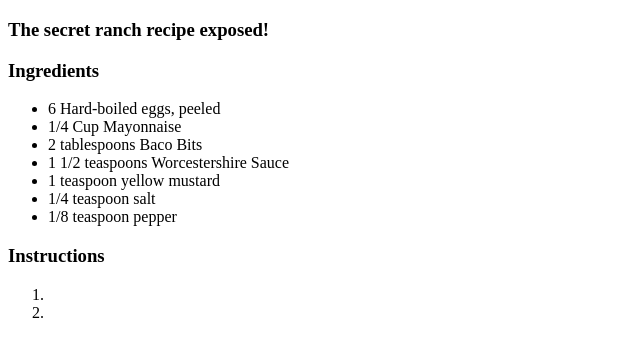
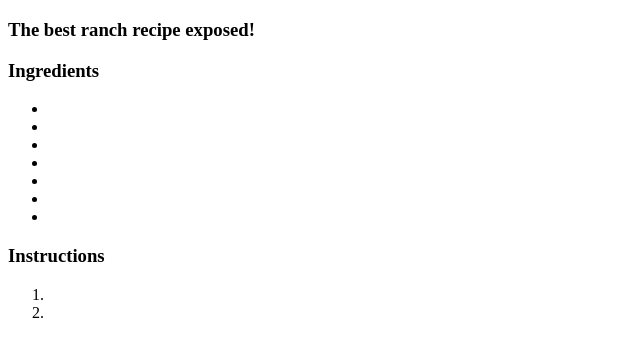
Before and after one commit to rememberthehuman/odin-recipes, a plain HTML site: page recipes/wingstopranch.html in a window 1280 px wide. Shown: the part 61-418 px from the top of the page, without its empty margins (0-640 px from the left). Drawn offline with Linux system fonts and the light colour scheme.

Commit message:
Update wingstopranch.html

```diff
--- a/recipes/wingstopranch.html
+++ b/recipes/wingstopranch.html
@@ -9,18 +9,17 @@
     <body>
         <h1>Wingstop Ranch</h1>
 
-        <h3>The secret ranch recipe exposed!</h3>
-        <p></p>
+        <h3>The best ranch recipe exposed!</h3>
 
         <h3>Ingredients</h3>
         <ul>
-            <li>6 Hard-boiled eggs, peeled</li>
-            <li>1/4 Cup Mayonnaise</li>
-            <li>2 tablespoons Baco Bits</li>
-            <li>1 1/2 teaspoons Worcestershire Sauce</li>
-            <li>1 teaspoon yellow mustard</li>
-            <li>1/4 teaspoon salt</li>
-            <li>1/8 teaspoon pepper</li>
+            <li></li>
+            <li></li>
+            <li></li>
+            <li></li>
+            <li></li>
+            <li></li>
+            <li></li>
         </ul>
 
         <h3>Instructions</h3>
```
